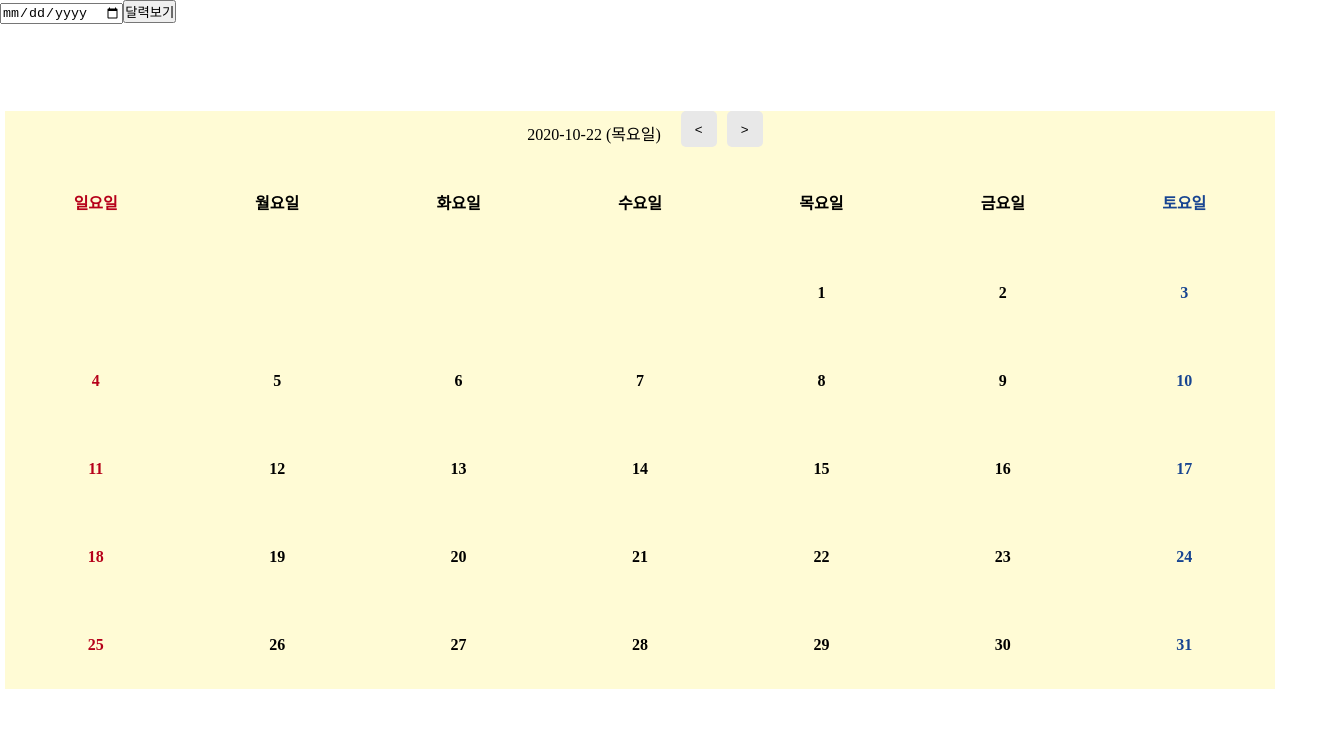
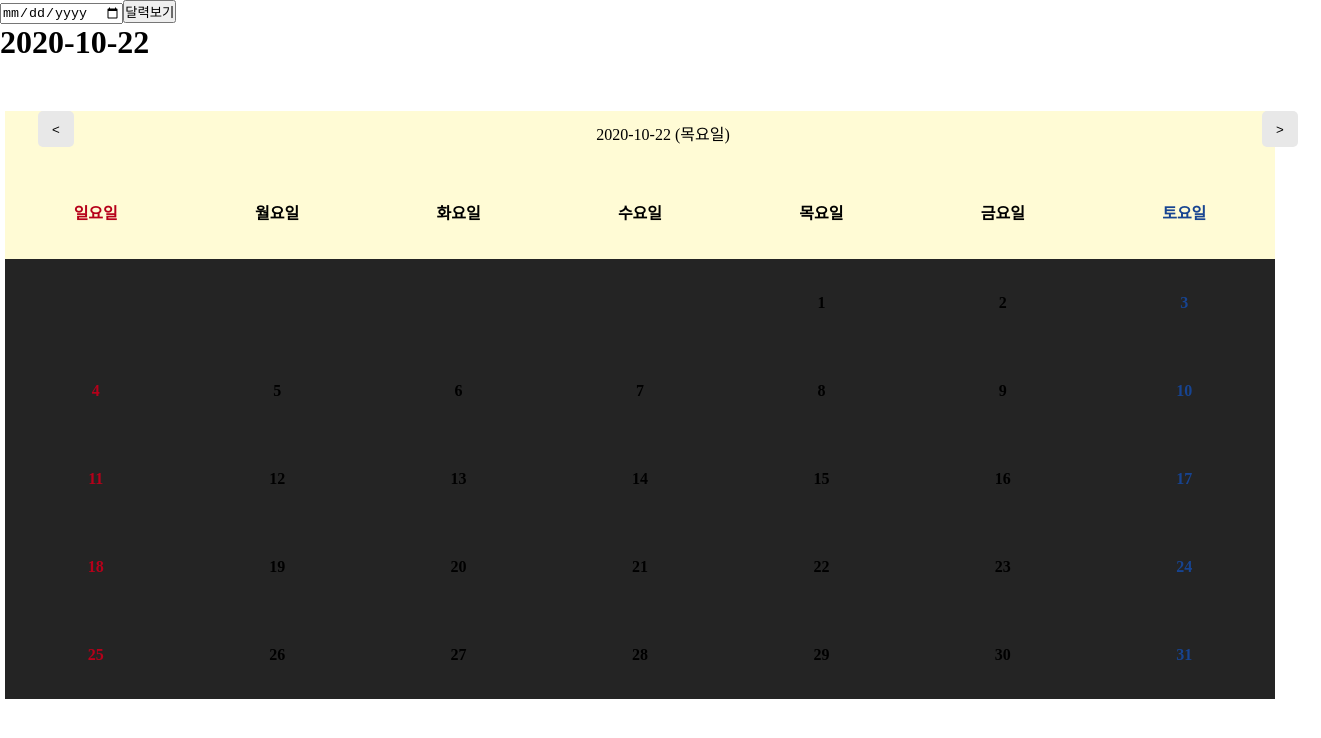
Before and after one commit to pjt3591oo/react-calendar, a React (Create React App) app: page / in a window 1280 px wide. Both pictures are taken after a click on the button "달력보기". Shown: the top 738 px of the page, 1321 px wide, since content can reach past the window. Built offline with nearby package versions, Linux system fonts and the light colour scheme.

Commit message:
특정 날짜 이전은 선택할 수 없도록 한다

```diff
--- a/src/App.js
+++ b/src/App.js
@@ -1,14 +1,41 @@
-import React, {useState} from 'react';
+import React, { useState, useEffect } from 'react';
+
+import {
+  getToday
+} from './utils/date';
 
 import CalendarModal from './components/templetes/calendarModal';
 
 function App() {
-  let [d, setD] = useState("");
+  const [selectDate, setSelectDate] = useState(getToday());
+  const [selectDates, setSelectDates] = useState([]);
+
+  const [beforeDisablePoint] = useState("2020-11-11");
+  const [afterDisablePoint] = useState("2020-11-21");
+  const [disableDates] = useState([]);
+
+  useEffect(() => {
+    console.log('click select: ', selectDate)
+  }, [selectDate])
+
+  useEffect(() => {
+    console.log('drag select: ', selectDates)
+  }, [selectDates])
+
 
   return (
     <div className="App">
-      <CalendarModal value={d} onChange={(d)=>setD(d)}/>
-      <h1>{d}</h1>
+      <CalendarModal
+        value={selectDate}
+        onSelectDate={date=>setSelectDate(date)}
+        onSelectDates={dates => setSelectDates(dates)}
+        selectDate={selectDate}
+        beforeDisablePoint={beforeDisablePoint}
+        afterDisablePoint={afterDisablePoint}
+        disableDates={disableDates}
+      />
+
+      <h1>{selectDate[0]}</h1>
     </div>
   );
 }
--- a/src/components/calendar/cell.js
+++ b/src/components/calendar/cell.js
@@ -1,4 +1,4 @@
-import React, { useState } from 'react';
+import React from 'react';
 
 import styled from 'styled-components';
 
@@ -33,46 +33,54 @@ const isRange = (props) => {
   return "";
 }
 
-const _Cell = styled.div`
+const CellForm = styled.div`
   width : ${100 / 7}%;
   padding: 35px;
   box-sizing: border-box;
   color: ${(props) => getColos(props.idx)};
   font-weight: 900;
-  background-color: ${props => props.hover ? isRange(props) : ""};
+  background-color: ${props => props.hover && !props.disable ? isRange(props) : !props.header? "#242424": ""};
   &:hover{
-    background-color: ${(props) => props.hover ? "#f6f4f1" : ""};
+    background-color: ${(props) => props.hover && !props.disable ? "#f6f4f1" : "black"};
   }
 `
 
-
 const Cell = (props) => {
-
-  const onDragStart = (e) => {
+  const onDragStart = e => {
+    if (props.disable) {msg(); return}
     props.onDragStart(parseInt(e.target.textContent))
   }
-
-  const onDragEnd = (e) => {
+  const onDragEnd = e => {
+    if (props.disable) {msg(); return}
     props.onDragEnd(parseInt(e.target.textContent))
   }
 
+  const onClick= e => {
+    if (props.disable) {msg(); return}
+    props.onSelectDate(e.target.textContent)
+  }
+
+  const msg = () =>alert("해당 날짜는 선택할 수 없습니다.");
+
+
   if (props.hover) {
     return (
-      <_Cell
+      <CellForm
         {...props}
         onMouseUp={onDragEnd}
         onMouseDown={onDragStart}
+        onClick={onClick}
       >
         {props.children || " "}
-      </_Cell>
+      </CellForm>
     )
   }
   return (
-    <_Cell
+    <CellForm
       {...props}
     >
       {props.children || " "}
-    </_Cell>
+    </CellForm>
   )
 }
 
--- a/src/components/calendar/index.js
+++ b/src/components/calendar/index.js
@@ -1,8 +1,10 @@
 import React, { useEffect, useState } from 'react';
 
 import {
-  getToday, getFirstDayByMonth,
-  daysMap, getCountDaysByMonth
+  getFirstDayByMonth,
+  daysMap, getCountDaysByMonth,
+  format_YYYYMMDD,
+  leftBig
 } from '../../utils/date';
 
 import Nav from './nav';
@@ -10,33 +12,31 @@ import Row from './row';
 import Cell from './cell';
 
 const Calendar = props => {
-  let d = getToday()
-  let [focusDate, setFocusDate] = useState(d);
-  let [startDay, setStartDay] = useState(getFirstDayByMonth(d[0]));
-  let [daysCnt, setDaysCnt] = useState(getCountDaysByMonth(d[0]));
+  let [focusDate, setFocusDate] = useState(props.selectDate);
+  let [startDay, setStartDay] = useState(getFirstDayByMonth(props.selectDate[0]));
+  let [daysCnt, setDaysCnt] = useState(getCountDaysByMonth(props.selectDate[0]));
 
-  let [ dragRange, setDragRange ] = useState([4, 8]); // 드레그 [시작, 끝]
+  let [ dragRange, setDragRange ] = useState([-1, -1]); // 드레그 [시작, 끝]
 
   useEffect(() => {
     setStartDay(getFirstDayByMonth(focusDate[0]));
     setDaysCnt(getCountDaysByMonth(focusDate[0]));
     setDragRange([-1, -1]);
+    props.onSelectDate(focusDate)
   }, [focusDate])
+
+  useEffect(() => {
+    _isDragEnd()
+      && !_isClick()
+      && props.onSelectDates(dragRange.map(day => _converDate(day)));
+  }, [dragRange])
 
   let days = [...Array(daysCnt + startDay).keys()]
 
-  const onClickByPrevHandler = (prevDate) => {
-    setFocusDate(prevDate)
-  }
-  const onClickByNextHandler = (nextDate) => {
-    setFocusDate(nextDate)
-  }
-
-  const onDragStart = (startDay) => {
-    setDragRange([startDay, -1])
-  }
-
-  const onDragEnd = (endDay) => {
+  const onClickByPrevHandler = prevDate => setFocusDate(prevDate)
+  const onClickByNextHandler = nextDate => setFocusDate(nextDate)
+  const onDragStartHandler = startDay => setDragRange([startDay, -1])
+  const onDragEndHandler = endDay => {
     let temp = [...dragRange]
     if (dragRange[0] <= endDay) {
       temp[1] = endDay
@@ -46,14 +46,25 @@ const Calendar = props => {
     setDragRange(temp)
   }
 
-  const onSelectDate = (e) => {
-    console.log(focusDate)
-    let splited = focusDate[0].split('-')
-
-    splited[2] = parseInt(e.target.textContent) < 10 ? `0${e.target.textContent}`: e.target.textContent
-    props.onSelectDate(splited.join('-'));
+  const onSelectDate = day => {
+    let temp = [...focusDate];
+    temp[0] = _converDate(day);
+    setFocusDate(temp);
   }
 
+  const _converDate = _day => {
+
+    let [year, month] = focusDate[0].split('-').slice(0, 2)
+    return format_YYYYMMDD(year, month, _day);
+  }
+
+  const _isDisable = _day => {
+    let is = leftBig(props.beforeDisablePoint, _converDate(_day))
+    return is
+  }
+
+  const _isClick = () => dragRange[0] === dragRange[1]
+  const _isDragEnd = () => dragRange[0] > -1  && dragRange[1] > -1
 
   return (
     <div style={{ backgroundColor: "#FFFBD5" }}>
@@ -65,13 +76,17 @@ const Calendar = props => {
 
       <Row>
         {daysMap.map((day, idx) => (
-          <Cell idx={idx}>{day}</Cell>
+          <Cell
+            key={idx}
+            idx={idx}
+            header={true}
+          >{day}</Cell>
         ))}
       </Row>
 
       <Row>
         {days.map((item, idx) => (
-          <>
+          <React.Fragment key={idx}>
             {startDay <= (idx + 1)
               ? (
                 <Cell
@@ -79,20 +94,21 @@ const Calendar = props => {
                   hover={true}
                   startDay={startDay}
                   dragRange={dragRange}
-                  onDragStart={onDragStart}
-                  onDragEnd={onDragEnd}
-                  onClick={onSelectDate}
+                  disable={_isDisable( idx-startDay + 1)}
+                  onDragStart={onDragStartHandler}
+                  onDragEnd={onDragEndHandler}
+                  onSelectDate={onSelectDate}
                 >{idx-startDay + 1}</Cell>
               )
               : (
-                <Cell idx={idx}></Cell>
+                <Cell idx={idx} disable={false}></Cell>
               )
             }
-          </>
+          </React.Fragment>
         ))}
       </Row>
     </div>
   );
 };
 
-export default Calendar;
+export default React.memo(Calendar);
--- a/src/components/calendar/nav.js
+++ b/src/components/calendar/nav.js
@@ -1,4 +1,4 @@
-import React, { useState } from 'react';
+import React from 'react';
 
 import {
   daysMap,
@@ -22,7 +22,15 @@ const buttonStyle = {
   cursor: "pointer"
 }
 
-
+const wrapStyle = {
+  width: "100%",
+  display: "flex",
+  justifyContent: "space-between",
+  paddingLeft: 23,
+  paddingRight: 23,
+  paddingBottom: 10,
+  marginTop: 10
+}
 
 // 현재날짜, 방향버튼
 const Nav = (props) => {
@@ -34,11 +42,7 @@ const Nav = (props) => {
   }
 
   return (
-    <div style={{width: "100%", display: "flex", justifyContent: "center"}}>
-      <div style={dateStyle}>
-        {props.focusDate[0]} ({daysMap[props.focusDate[1]]})
-      </div>
-
+    <div style={wrapStyle}>
       <div>
         <button
           style={buttonStyle}
@@ -46,7 +50,13 @@ const Nav = (props) => {
         >
           {"<"}
         </button>
+      </div>
 
+      <div style={dateStyle}>
+        {props.focusDate[0]} ({daysMap[props.focusDate[1]]})
+      </div>
+
+      <div>
         <button
           style={buttonStyle}
           onClick={onClickByNextHandler}
--- a/src/components/calendar/row.js
+++ b/src/components/calendar/row.js
@@ -1,6 +1,4 @@
 import React from 'react';
-
-import styled from 'styled-components';
 
 const Row = (props) => {
   let _style = {
--- a/src/components/templetes/calendarModal.js
+++ b/src/components/templetes/calendarModal.js
@@ -1,17 +1,12 @@
-import { parseWithOptions } from 'date-fns/fp';
-import React, { useState, useEffect } from 'react';
+import React, { useState } from 'react';
 
 import Calendar from '../calendar';
 
 function CalendarModal(props) {
-  let [ selectDate, setSelectDate ] = useState('');
+
   let [ isShow, setIsShow ] = useState(false);
 
-  useEffect(() => {
-    props.onChange(selectDate);
-  }, [selectDate])
-
-  const s = {
+  const wrapStyle = {
     borderRadius: 5,
     padding: 5,
     boxSizing: "border-box",
@@ -23,13 +18,19 @@ function CalendarModal(props) {
   }
 
   return (
-    <div className="App">
-      <div style={s}>
-        <Calendar onSelectDate={(selectDate) => setSelectDate(selectDate)}/>
+    <div>
+      <div style={wrapStyle}>
+        <Calendar
+          onSelectDate={props.onSelectDate}
+          onSelectDates={props.onSelectDates}
+          selectDate={props.selectDate}
+          beforeDisablePoint={props.beforeDisablePoint}
+          afterDisablePoint={props.afterDisablePoint}
+        />
       </div>
 
       <div>
-        <input type="date" value={selectDate}/>
+        <input type="date" value={props.selectDate}/>
         <button onClick={() => setIsShow(!isShow)}>달력보기</button>
       </div>
     </div>
--- a/src/utils/date.js
+++ b/src/utils/date.js
@@ -6,6 +6,7 @@ import addMonths from 'date-fns/addMonths';
 import sunMonths from 'date-fns/subMonths';
 
 import format from 'date-fns/format';
+import compareAsc from 'date-fns/compareAsc';
 
 import { ko } from 'date-fns/locale';
 
@@ -51,3 +52,18 @@ export function getNextMonthDate(focusDate) {
   let convertedFormat = format(nextDate, FORMAT_DATE, {locale: ko});
   return [convertedFormat, getDay(nextDate)];
 }
+
+// 포맷 변환
+export function format_YYYYMMDD(y, m, d) {
+  return format(new Date(y, m-1, d), FORMAT_DATE);
+}
+
+// 크기비교 source < target true
+export function rightBig ( source, target) {
+  return compareAsc(new Date(source), new Date(target)) === -1
+}
+
+// 크기비교 source > target false
+export function leftBig ( source, target) {
+  return compareAsc(new Date(source), new Date(target)) !== -1
+}
```
